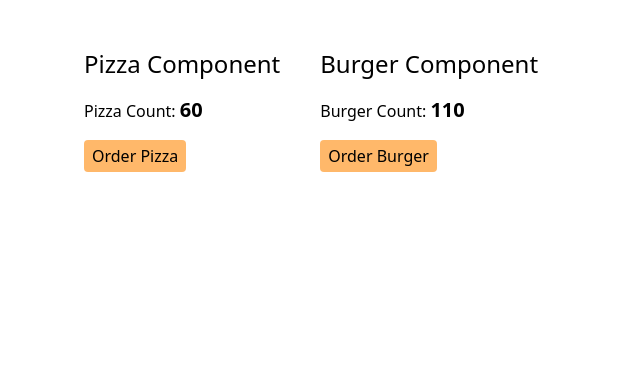
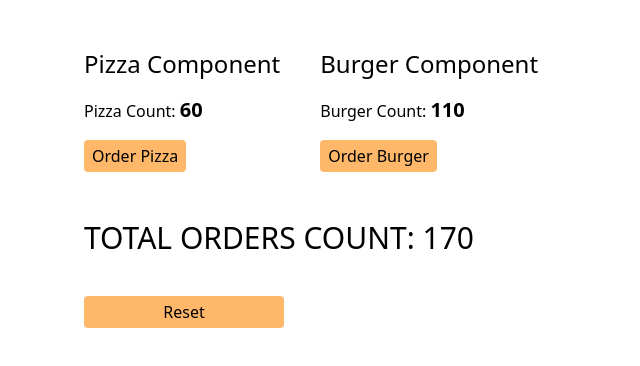
Before and after one commit to emmeiwhite/03-Redux-Toolkit-with-React, a React (Vite) app: page / in a window 1280 px wide. Shown: the top 366 px of the page, without its empty margins (0-640 px from the left). Built offline with nearby package versions, Linux system fonts and the light colour scheme.

Commit message:
14. Total Orders --- Derived State

```diff
--- a/src/App.jsx
+++ b/src/App.jsx
@@ -1,13 +1,27 @@
 import PizzaView from './features/pizza/pizzaView'
 import BurgerView from './features/burger/burgerView'
+import { useSelector } from 'react-redux'
 
 function App() {
+  const totalOrders = useSelector(state => {
+    let totalOrder = state.burger.burgerCount + state.pizza.pizzaCount
+    return totalOrder
+  })
+  console.log(totalOrders)
   return (
     <>
       <main className="max-w-6xl mx-auto px-5 flex gap-10">
         <PizzaView />
         <BurgerView />
       </main>
+
+      <div className="max-w-6xl mx-auto px-5 flex flex-col gap-10">
+        <p className="text-3xl">TOTAL ORDERS COUNT: {totalOrders}</p>
+
+        <button className="px-2 py-1 rounded bg-orange-300 hover:bg-orange-400 transition cursor-pointer max-w-[200px]">
+          Reset
+        </button>
+      </div>
     </>
   )
 }
```
